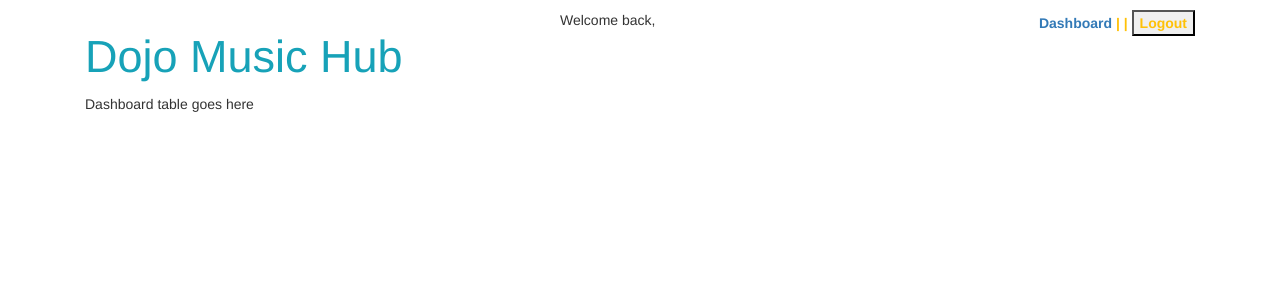
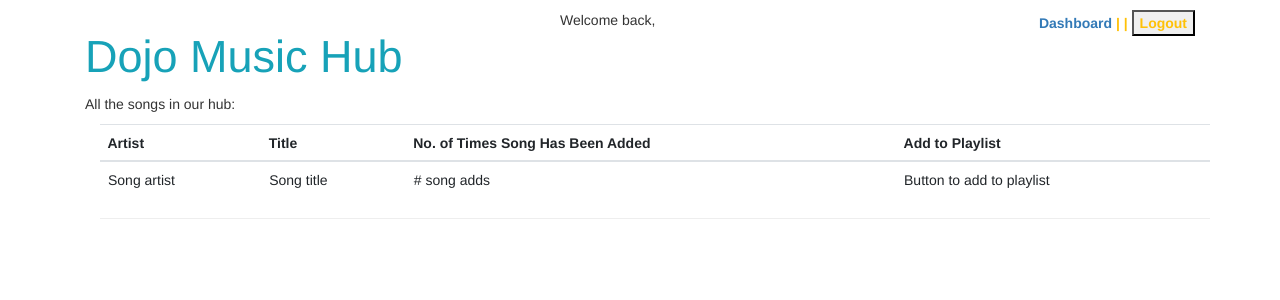
Before and after one commit to lauritabb/project-main, an Angular app in the folder login-client/: page /login/welcome in a window 1280 px wide. Shown: the top 300 px of the page. Built offline with nearby package versions, Linux system fonts and the light colour scheme.

Commit message:
created song class

```diff
--- a/login-client/src/app/dashboard/dashboard.component.html
+++ b/login-client/src/app/dashboard/dashboard.component.html
@@ -1,3 +1,36 @@
 <div class="container">
-    <p>Dashboard table goes here</p>
+    <p>All the songs in our hub:</p>
+    <div class="container">
+        <table class="table">
+          <thead>
+            <th>Artist</th>
+            <th>Title</th>
+            <th>No. of Times Song Has Been Added</th>
+            <th>Add to Playlist</th>
+          </thead>
+          <tbody>
+              <tr>
+                  <td>Song artist</td>
+                  <td>Song title</td>
+                  <td># song adds</td>
+                  <td>Button to add to playlist</td>
+              </tr>
+            <!-- <tr *ngFor="let song of songs">
+              <td>{{ task?.pk }}</td>
+              <td>{{ task?.fields.title }}</td>
+              <td></td>
+              <td [ngClass]="{'done':task.fields.completed === true}" *ngIf="task.fields.completed == true">Done</td>
+              <td [ngClass]="{'open':task.completed === false}" *ngIf="task.fields.completed == false">Not Yet</td>
+              <td>{{ task?.fields.assigned.length}}</td>
+              <td>
+                <span><a [routerLink]="task.pk">View</a> | </span>
+                <span><a href="#">Edit</a> | </span>
+                <button class="btn btn-secondary" (click)="deleteTask(task.pk)">Delete</button>
+              </td>
+            </tr> -->
+          </tbody>
+        </table>
+
+        <hr>
+      </div>
 </div>
```
Also changed, not shown: login-client/src/app/song.ts (added, +7 -0 lines), 2 other files (tests, documents, lock files or other folders).
